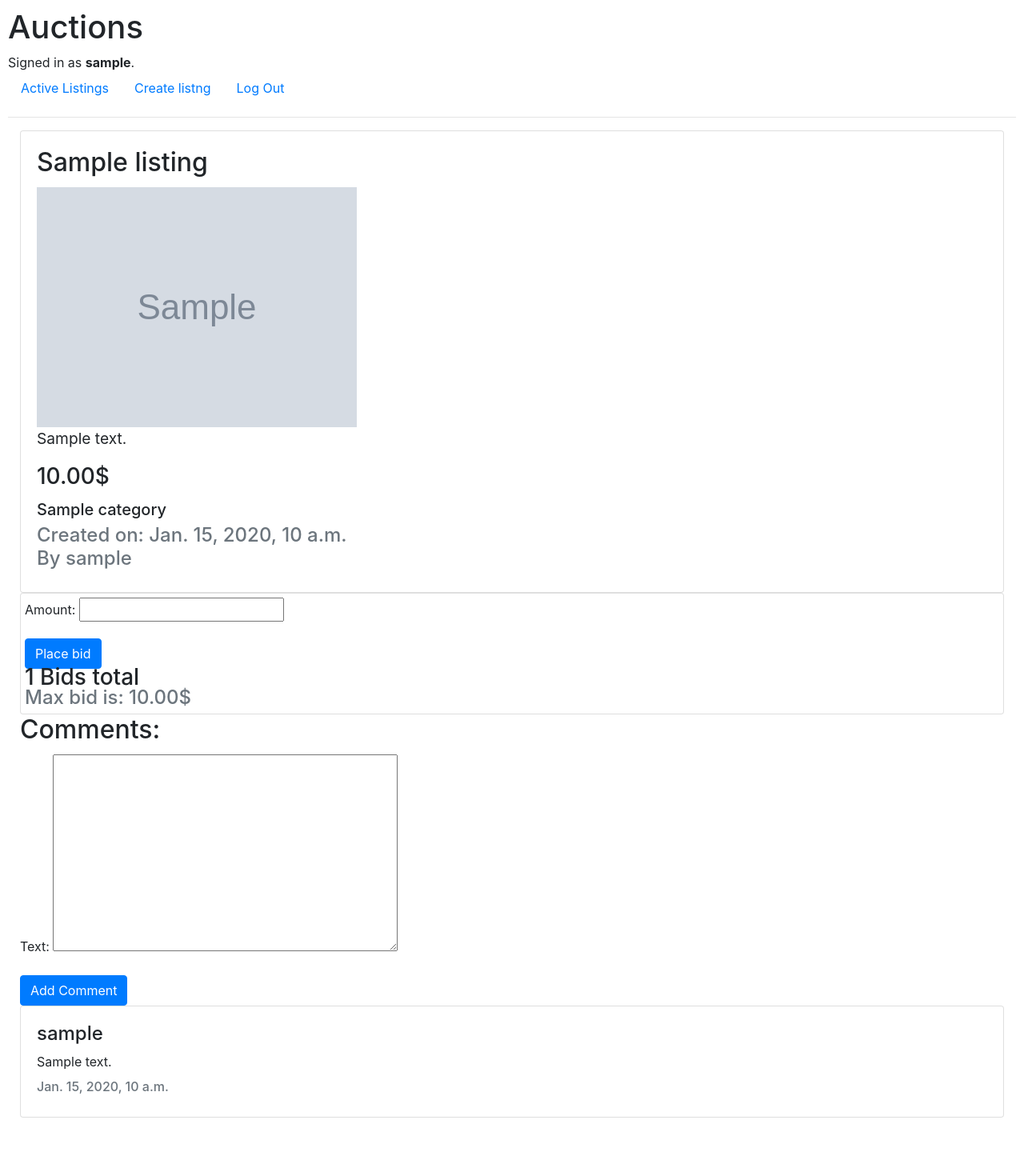
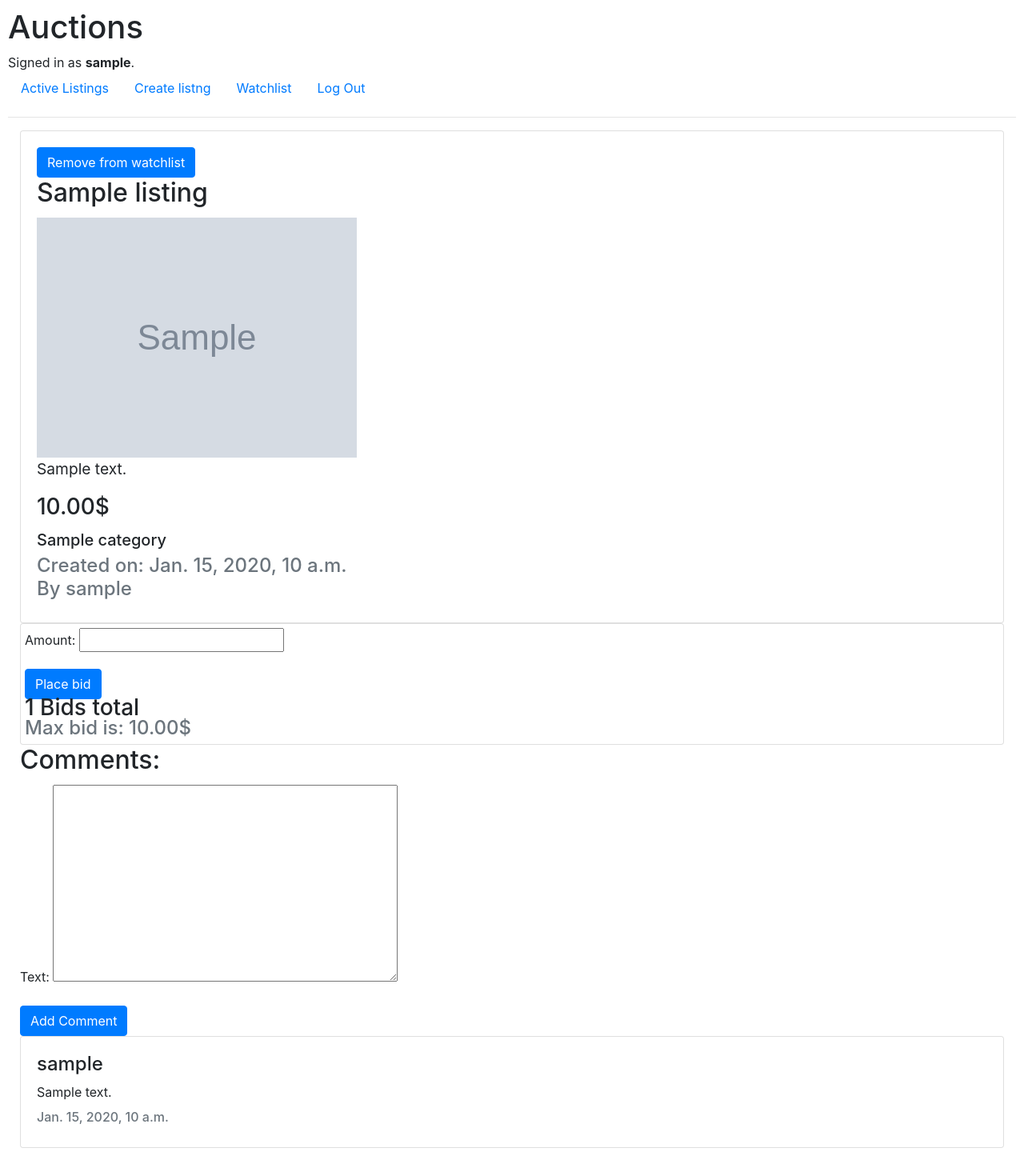
Before and after one commit to yogorus/CS50w-Project-Commerce, a Django app: page /listing/1 in a window 1280 px wide. Shown: the whole page at 80% size. Before the commit the page ends 1397 px from the top, so only its background shows below. Run offline with Django 3.2, Linux system fonts and the light colour scheme; a user stored in the database is signed in; tables that the repository leaves empty hold one stand-in row (values such as "Sample post"); grey boxes marked "Sample" are stand-in pictures; some libraries are stand-ins or nearby versions.

Commit message:
Add Watchlist

```diff
--- a/auctions/templates/auctions/index.html
+++ b/auctions/templates/auctions/index.html
@@ -1,7 +1,7 @@
 {% extends "auctions/layout.html" %}
 
 {% block body %}
-    <h2>Active Listings</h2>
+    <h2>{{ header }}</h2>
     <div class="container-fluid">
         {% comment %} <div class="row"> {% endcomment %}
             {% for listing in listings %}
--- a/auctions/templates/auctions/layout.html
+++ b/auctions/templates/auctions/layout.html
@@ -21,8 +21,11 @@
                 <a class="nav-link" href="{% url 'index' %}">Active Listings</a>
             </li>
             {% if user.is_authenticated %}
-                <li>
-                    <a href="{% url 'create' %}" class="nav-link">Create listng</a>
+                <li class="nav-item">
+                    <a class="nav-link" href="{% url 'create' %}" class="nav-link">Create listng</a>
+                </li>
+                <li class="nav-item">
+                    <a class="nav-link" href="{% url 'watchlist' %}" class="nav-link">Watchlist</a>
                 </li>
                 <li class="nav-item">
                     <a class="nav-link" href="{% url 'logout' %}">Log Out</a>
--- a/auctions/templates/auctions/listing.html
+++ b/auctions/templates/auctions/listing.html
@@ -4,6 +4,19 @@
     <div class="container-fluid">
         <div class="card">
             <div class="card-body">
+                {% if user.is_authenticated %}
+                    {% if listing in user.watchlist.all %}
+                        <form action="{% url 'addwatchlist' id=listing.id %}" method="post">
+                            {% csrf_token %}
+                            <button type="submit" class='btn btn-primary' name='remove'>Remove from watchlist</button>
+                        </form>
+                    {% else %}
+                        <form action="{% url 'addwatchlist' id=listing.id %}" method="post">
+                            {% csrf_token %}
+                            <button type="submit" class='btn btn-primary' name='add'>Add to watchlist</button>
+                        </form>
+                    {% endif %}
+                {% endif %}
                 <h2 class="card-title">{{ listing.title }}</h2>
                 {% if listing.image %}
                     <img src="{{ listing.image }}" class="img-fluid">
--- a/auctions/urls.py
+++ b/auctions/urls.py
@@ -7,5 +7,7 @@ urlpatterns = [
     path("logout", views.logout_view, name="logout"),
     path("register", views.register, name="register"),
     path("create", views.create, name='create'),
-    path('listing/<int:id>', views.listing, name='listing')
+    path('listing/<int:id>', views.listing, name='listing'),
+    path('listing/<int:id>/addwatchlist', views.addwatchlist, name='addwatchlist'),
+    path('watchlist', views.watchlist, name='watchlist')
 ]
--- a/auctions/views.py
+++ b/auctions/views.py
@@ -14,7 +14,8 @@ from .forms import ListingForm, CommentForm, BidForm
 def index(request):
     listings = Listing.objects.all().order_by('-date')
     return render(request, "auctions/index.html", {
-        "listings" : listings
+        "listings" : listings,
+        "header": 'Active Listings'
     })
 
 
@@ -156,3 +157,29 @@ def listing(request, id):
         'comment_form': CommentForm,
         'bid_form': BidForm
     })
+
+
+@login_required
+def addwatchlist(request, id):
+    listing = get_object_or_404(Listing, pk=id)
+    user = get_object_or_404(User, pk=request.user.id)
+
+    if request.method == 'POST':
+        if 'add' in request.POST:
+            user.watchlist.add(listing)
+
+        if 'remove' in request.POST:
+            user.watchlist.remove(listing)
+
+    return HttpResponseRedirect(reverse('listing', args=[listing.id]))
+
+
+@login_required
+def watchlist(request):
+    user = request.user
+    listings = user.watchlist.all().order_by('-date')
+
+    return render(request, "auctions/index.html", {
+        "listings" : listings,
+        'header': 'Your watchlist'
+    })
```
